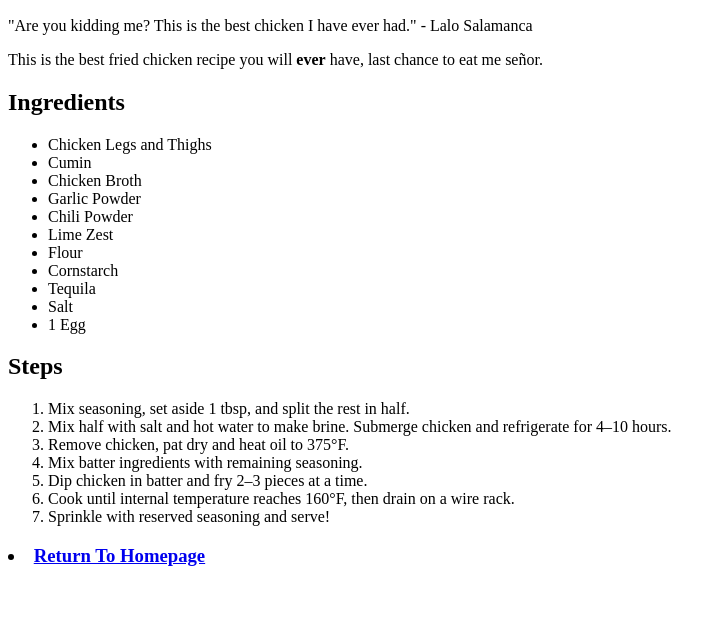
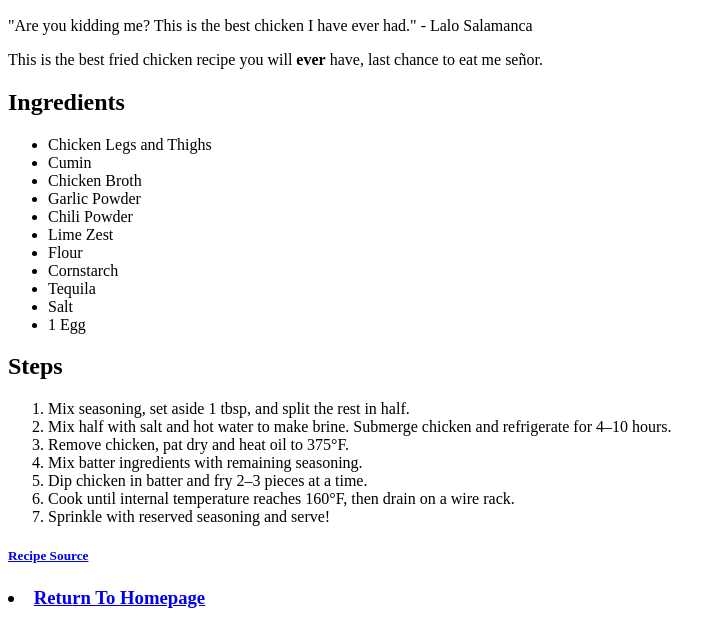
Before and after one commit to MichaelBA55/odin-recipes, a plain HTML site: page recipes/chicken.html in a window 1280 px wide. Shown: the part 584-1211 px from the top of the page, without its empty margins (0-726 px from the left). Before the commit the page ends 1170 px from the top, so only its background shows below. Drawn offline with Linux system fonts and the light colour scheme.

Commit message:
Added recipe source for chicken.html recipe steps + ingredients

```diff
--- a/recipes/chicken.html
+++ b/recipes/chicken.html
@@ -45,6 +45,10 @@
         <li>Sprinkle with reserved seasoning and serve!</li>
     </ol>
 
+
+    <!--Source for recipe-->
+    <h5><a href="https://www.mashed.com/1302264/better-call-saul-inspired-los-pollos-hermanos-chicken-recipe/" target="_blank" rel="noreferrer">Recipe Source</a></h5>
+
     <p>
         <h3><li><a href="../index.html">Return To Homepage</a></li></h3>
     </p>
```
